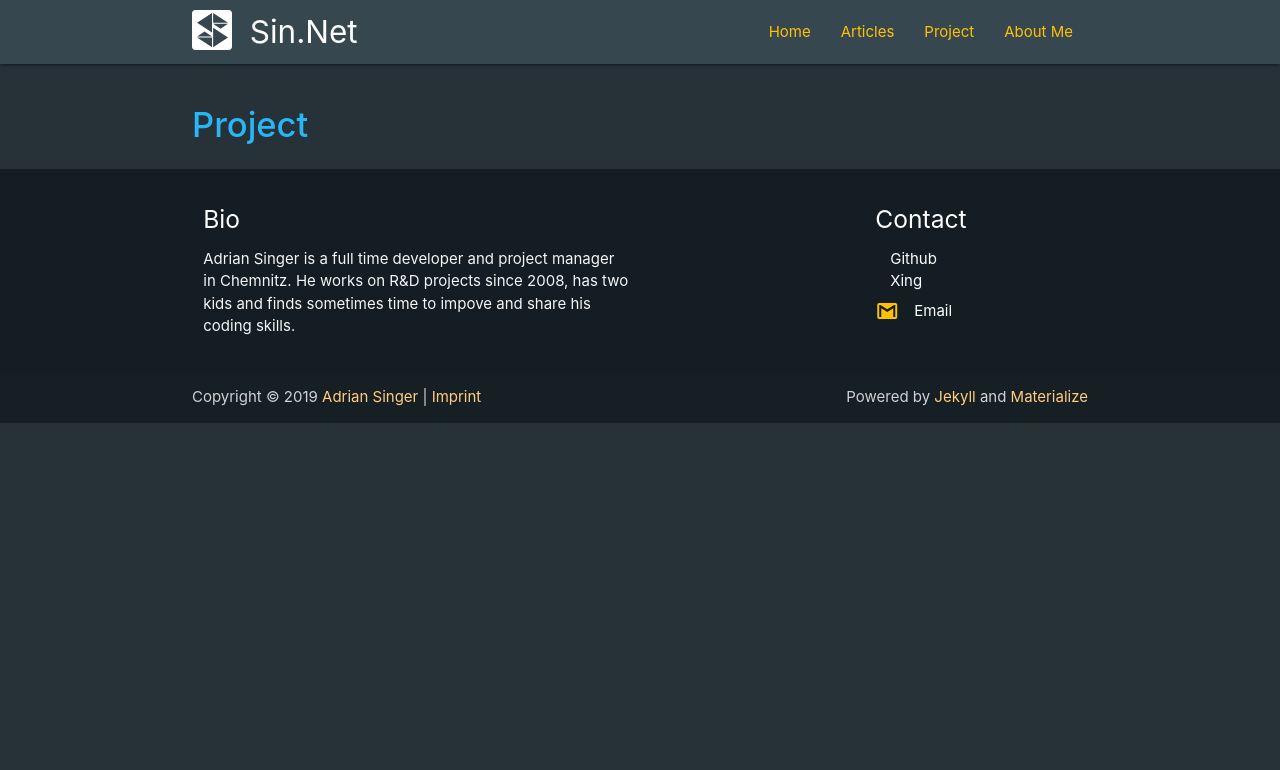
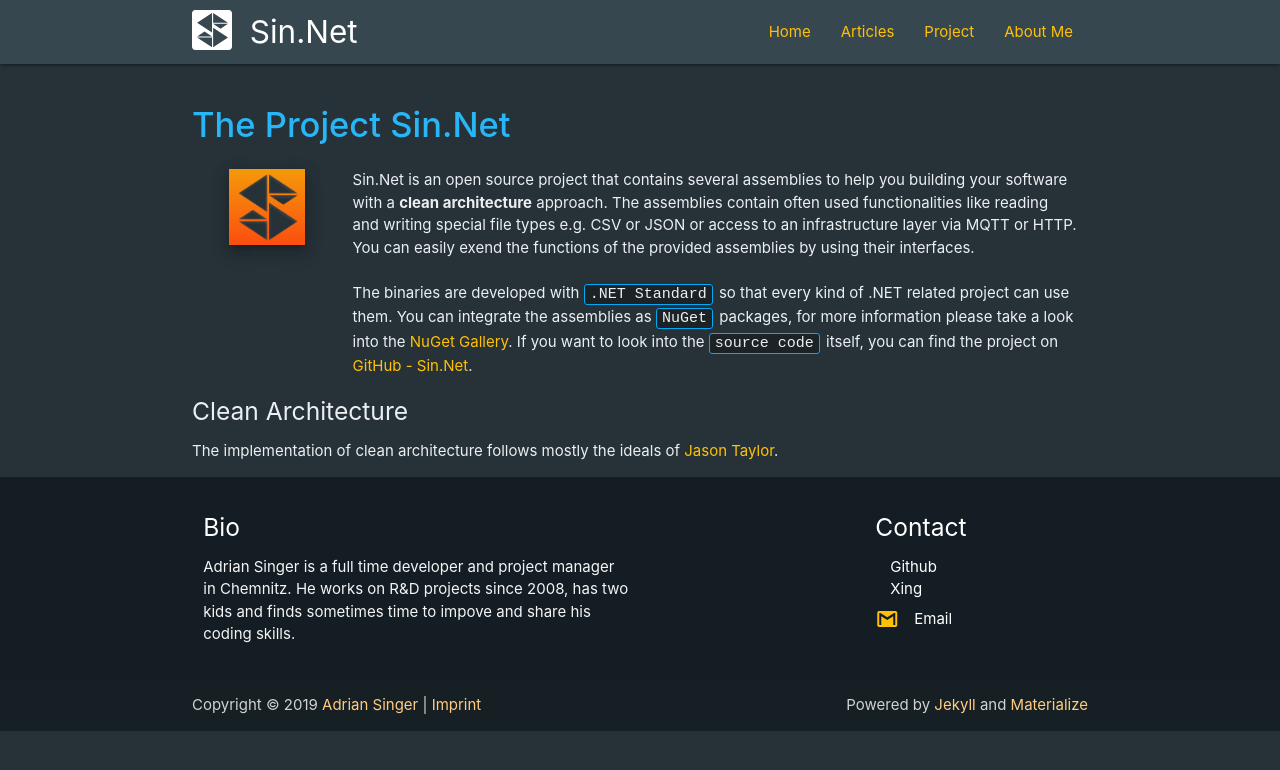
Before and after one commit to adriansinger87/adriansinger87.github.io, a Jekyll site: the page built from 1_project.md, in a window 1280 px wide. Shown: the top 770 px of the page. Built offline with Jekyll 4.4.1, drawn with Linux system fonts in a browser that asks for light colours; nearby versions of some CDN libraries.

Commit message:
project first content update

```diff
--- a/1_project.md
+++ b/1_project.md
@@ -4,4 +4,22 @@ title: Project
 permalink: /project/
 ---
 
-<h1 class="page-title">{{ page.title | escape }}</h1>
+<h1 class="page-title">The {{ page.title | escape }} Sin.Net</h1>
+
+<div class="row">
+    <div class="col s12 m3 l2 center">
+        <img alt="Project Sin.Net" class="z-depth-3" width="60%" src="{{ "/assets/img/sin-net.png" | relative_url }}" />
+    </div>
+    <div class="col s12 m9 l10">
+    Sin.Net is an open source project that contains several assemblies to help you building your software with a <b>clean architecture</b> approach.
+    The assemblies contain often used functionalities like reading and writing special file types e.g. CSV or JSON or access to an infrastructure layer via MQTT or HTTP. You can easily exend the functions of the provided assemblies by using their interfaces.
+    <br /><br />
+    The binaries are developed with <code>.NET Standard</code> so that every kind of .NET related project can use them.
+    You can integrate the assemblies as <code>NuGet</code> packages, for more information please take a look into the <a target="_blank" href="https://www.nuget.org/packages?q=Sin.Net">NuGet Gallery</a>.
+    If you want to look into the <code>source code</code> itself, you can find the project on <a target="_blank" href="https://github.com/sin-net/Sin.Net">GitHub - Sin.Net</a>.
+    </div>
+</div>
+
+##### Clean Architecture
+
+The implementation of clean architecture follows mostly the ideals of <a target="_blank" href="https://www.codingflow.net/">Jason Taylor</a>.
```
Also changed, not shown: 2_about.md (+2 -2 lines), assets/img/sin-net.png (added).
